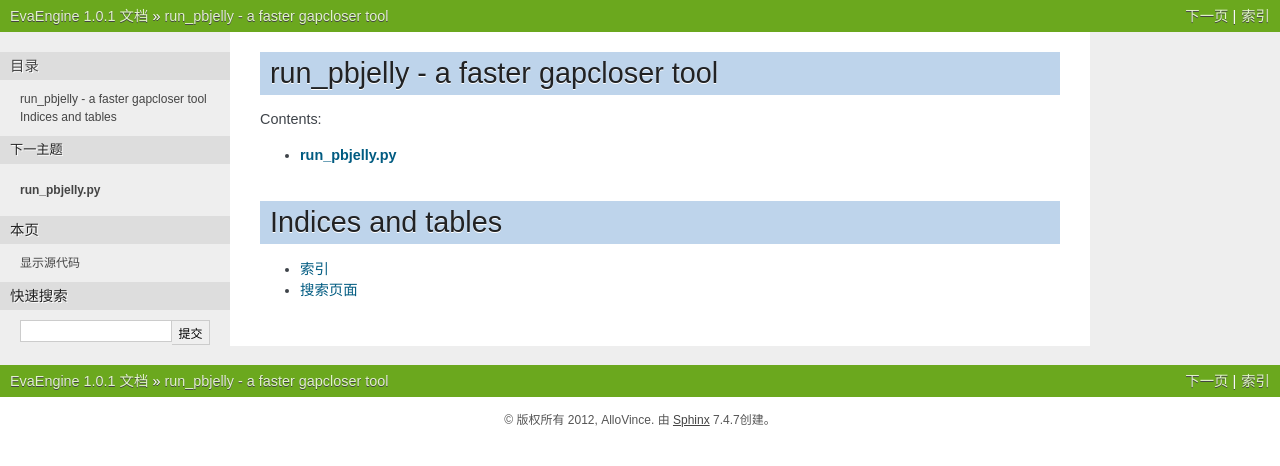
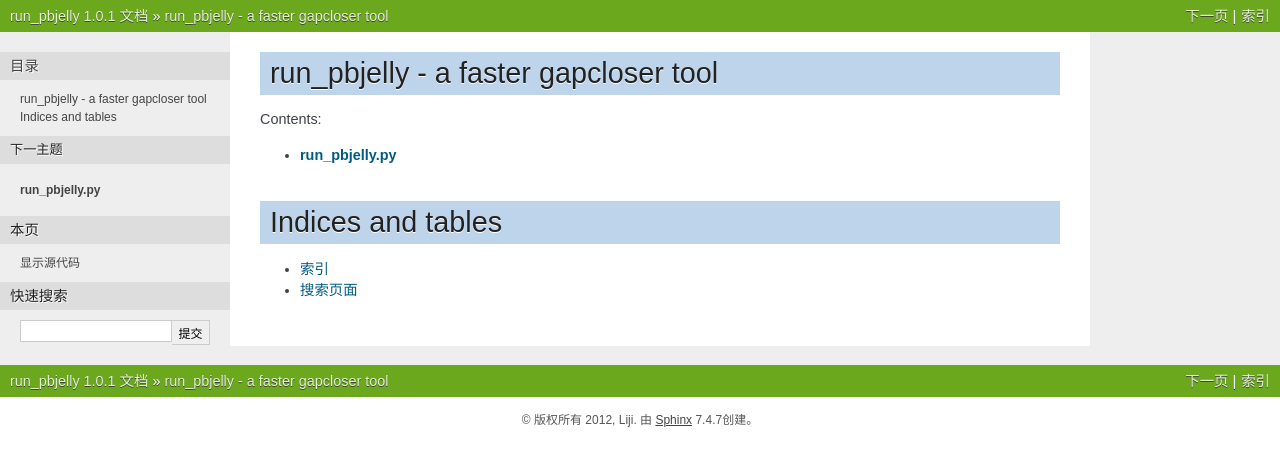
Before and after one commit to bitcometz/test0, a Sphinx documentation site: the page built from source/index.rst, in a window 1280 px wide. Shown: the top 466 px of the page. Built offline with Sphinx 7.4.7, drawn with Linux system fonts in a browser that asks for light colours.

Commit message:
Update conf.py

```diff
--- a/source/conf.py
+++ b/source/conf.py
@@ -1,7 +1,7 @@
 # -*- coding: utf-8 -*-
 #
-# EvaEngine documentation build configuration file, created by
-# sphinx-quickstart on Tue Dec 04 18:23:14 2012.
+# run_pbjelly documentation build configuration file, created by
+# sphinx-quickstart 2018-03-13.
 #
 # This file is execfile()d with the current directory set to its containing dir.
 #
@@ -40,8 +40,8 @@ source_suffix = '.rst'
 master_doc = 'index'
 
 # General information about the project.
-project = u'EvaEngine'
-copyright = u'2012, AlloVince'
+project = u'run_pbjelly'
+copyright = u'2012, Liji'
 
 # The version info for the project you're documenting, acts as replacement for
 # |version| and |release|, also used in various other places throughout the
@@ -164,7 +164,7 @@ html_static_path = ['_static']
 #html_file_suffix = None
 
 # Output file base name for HTML help builder.
-htmlhelp_basename = 'EvaEnginedoc'
+htmlhelp_basename = 'run_pbjelly'
 
 
 # -- Options for LaTeX output --------------------------------------------------
@@ -183,8 +183,8 @@ latex_elements = {
 # Grouping the document tree into LaTeX files. List of tuples
 # (source start file, target name, title, author, documentclass [howto/manual]).
 latex_documents = [
-  ('index', 'EvaEngine.tex', u'EvaEngine Documentation',
-   u'AlloVince', 'manual'),
+  ('index', 'run_pbjelly.tex', u'run_pbjelly Documentation',
+   u'Liji', 'manual'),
 ]
 
 # The name of an image file (relative to this directory) to place at the top of
@@ -213,7 +213,7 @@ latex_documents = [
 # One entry per manual page. List of tuples
 # (source start file, name, description, authors, manual section).
 man_pages = [
-    ('index', 'evaengine', u'EvaEngine Documentation',
+    ('index', 'run_pbjelly', u'run_pbjelly Documentation',
      [u'AlloVince'], 1)
 ]
 
@@ -227,8 +227,8 @@ man_pages = [
 # (source start file, target name, title, author,
 #  dir menu entry, description, category)
 texinfo_documents = [
-  ('index', 'EvaEngine', u'EvaEngine Documentation',
-   u'AlloVince', 'EvaEngine', 'One line description of project.',
+  ('index', 'run_pbjelly', u'run_pbjelly Documentation',
+   u'Liji', 'run_pbjelly', 'One line description of project.',
    'Miscellaneous'),
 ]
 
```
